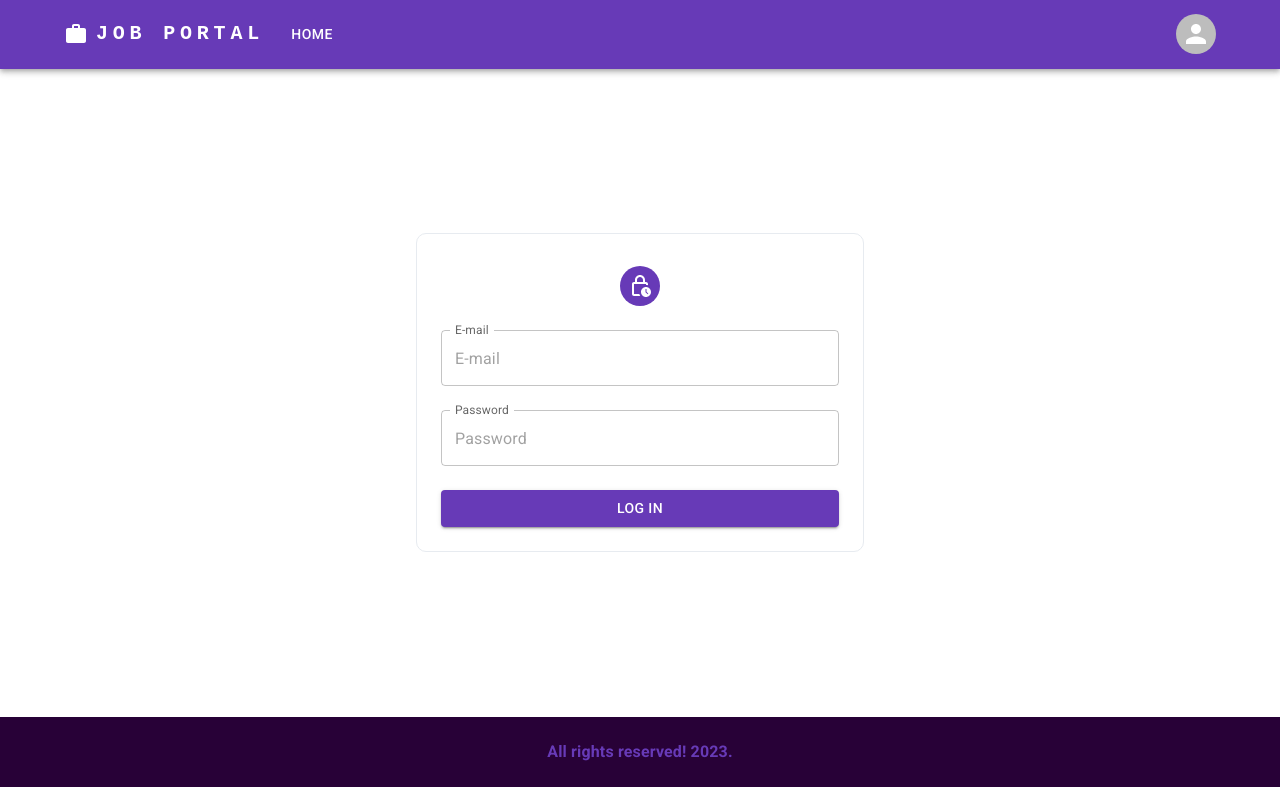
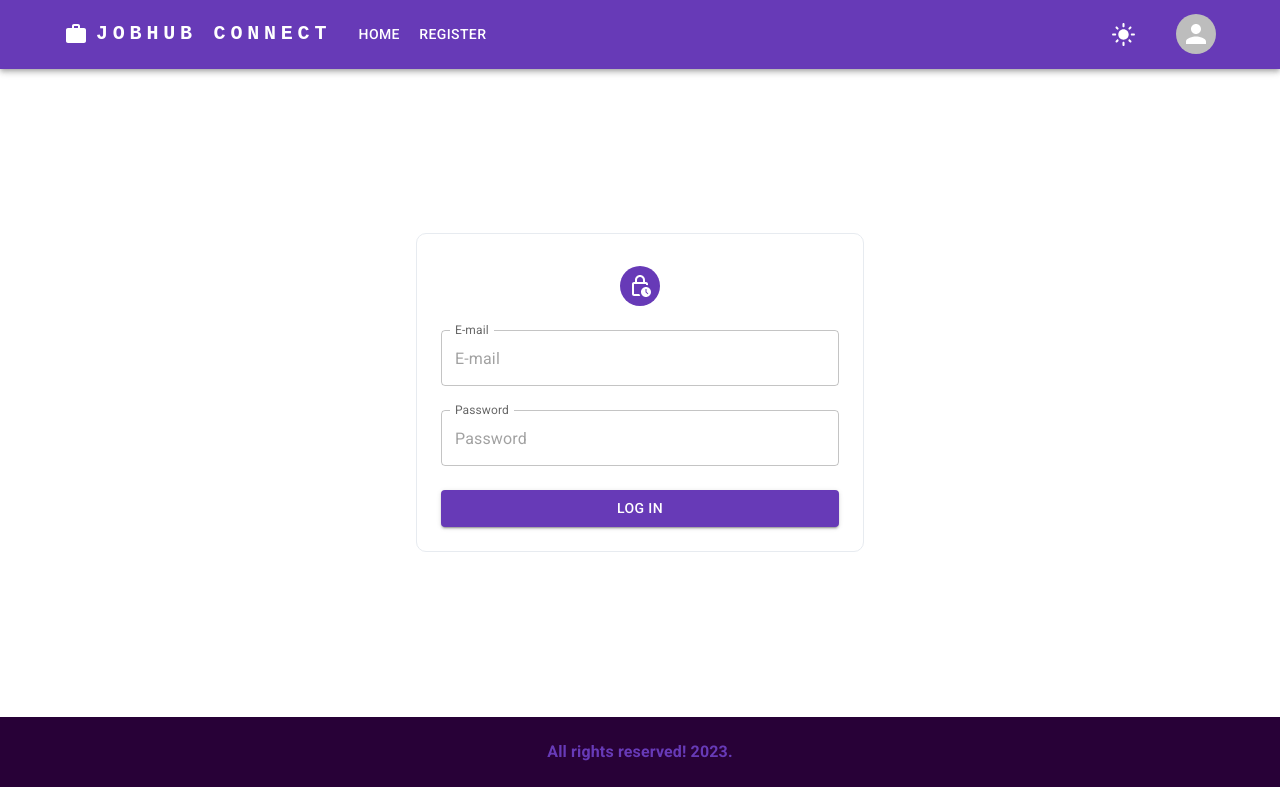
Before and after one commit to JohnKamaujk/JobHub_Connect, a React (Create React App) app in the folder frontend/: page /login in a window 1280 px wide. Built offline with nearby package versions, Linux system fonts and the light colour scheme.

Commit message:
:sparkles:Navbar links complete

```diff
--- a/frontend/src/components/Navbar.js
+++ b/frontend/src/components/Navbar.js
@@ -16,6 +16,8 @@ import { Link, useNavigate } from "react-router-dom";
 import { useTheme } from "@emotion/react";
 import { useDispatch, useSelector } from "react-redux";
 import { userLogoutAction } from "../redux/actions/userAction";
+import { DarkMode, LightMode } from "@mui/icons-material";
+import { toggleActionTheme } from "../redux/actions/themeAction";
 
 const pages = ["Home", "Log In"];
 
@@ -54,7 +56,7 @@ const Navbar = () => {
   };
 
   return (
-    <AppBar position="static">
+    <AppBar position="static" sx={{ bgcolor: palette.primary.main }}>
       <Container>
         {/* principal Menu */}
         <Toolbar disableGutters>
@@ -74,7 +76,7 @@ const Navbar = () => {
               textDecoration: "none",
             }}
           >
-            JOB PORTAL
+            JOBHUB CONNECT
           </Typography>
 
           <Box sx={{ flexGrow: 1, display: { xs: "flex", md: "none" } }}>
@@ -130,7 +132,7 @@ const Navbar = () => {
               textDecoration: "none",
             }}
           >
-            JOB PORTAL
+            JOBHUB CONNECT
           </Typography>
           <Box sx={{ flexGrow: 1, display: { xs: "none", md: "flex" } }}>
             {/* menu desktop */}
@@ -143,15 +145,48 @@ const Navbar = () => {
                 Home
               </Link>
             </Button>
+            <Button
+              onClick={handleCloseNavMenu}
+              sx={{ my: 2, color: "white", display: "block" }}
+            >
+              <Link
+                to="/register"
+                style={{ color: "white", textDecoration: "none" }}
+              >
+                Register
+              </Link>
+            </Button>
           </Box>
+          <IconButton
+            sx={{ mr: 4 }}
+            onClick={() => dispatch(toggleActionTheme())}
+          >
+            {palette.mode === "dark" ? (
+              <DarkMode sx={{ color: "#ffffff", fontSize: "25px" }} />
+            ) : (
+              <LightMode sx={{ color: "#ffffff", fontSize: "25px" }} />
+            )}
+          </IconButton>
 
           <Box sx={{ flexGrow: 0 }}>
             <Tooltip title="Open settings">
               <IconButton onClick={handleOpenUserMenu} sx={{ p: 0 }}>
-                <Avatar alt="Remy Sharp" src="" />
+                <Avatar
+                  sx={{ color: palette.primary.white }}
+                  alt="Remy Sharp"
+                  src=""
+                />
               </IconButton>
             </Tooltip>
             <Menu
+              PaperProps={{
+                sx: {
+                  "& 	.MuiMenu-list": {
+                    bgcolor: "primary.white",
+                    color: "white",
+                  },
+                },
+              }}
               sx={{ mt: "45px" }}
               id="menu-appbar"
               anchorEl={anchorElUser}
@@ -172,7 +207,7 @@ const Navbar = () => {
                   <Link
                     style={{
                       textDecoration: "none",
-                      color: palette.primary.main,
+                      color: palette.secondary.main,
                     }}
                     to="/admin/dashboard"
                   >
@@ -185,7 +220,7 @@ const Navbar = () => {
                   <Link
                     style={{
                       textDecoration: "none",
-                      color: palette.primary.main,
+                      color: palette.secondary.main,
                     }}
                     to="/user/dashboard"
                   >
@@ -200,7 +235,7 @@ const Navbar = () => {
                     <Link
                       style={{
                         textDecoration: "none",
-                        color: palette.primary.main,
+                        color: palette.secondary.main,
                       }}
                       to="/login"
                     >
@@ -213,7 +248,7 @@ const Navbar = () => {
                   <Typography
                     style={{
                       textDecoration: "none",
-                      color: palette.primary.main,
+                      color: palette.secondary.main,
                     }}
                     textAlign="center"
                   >
```
